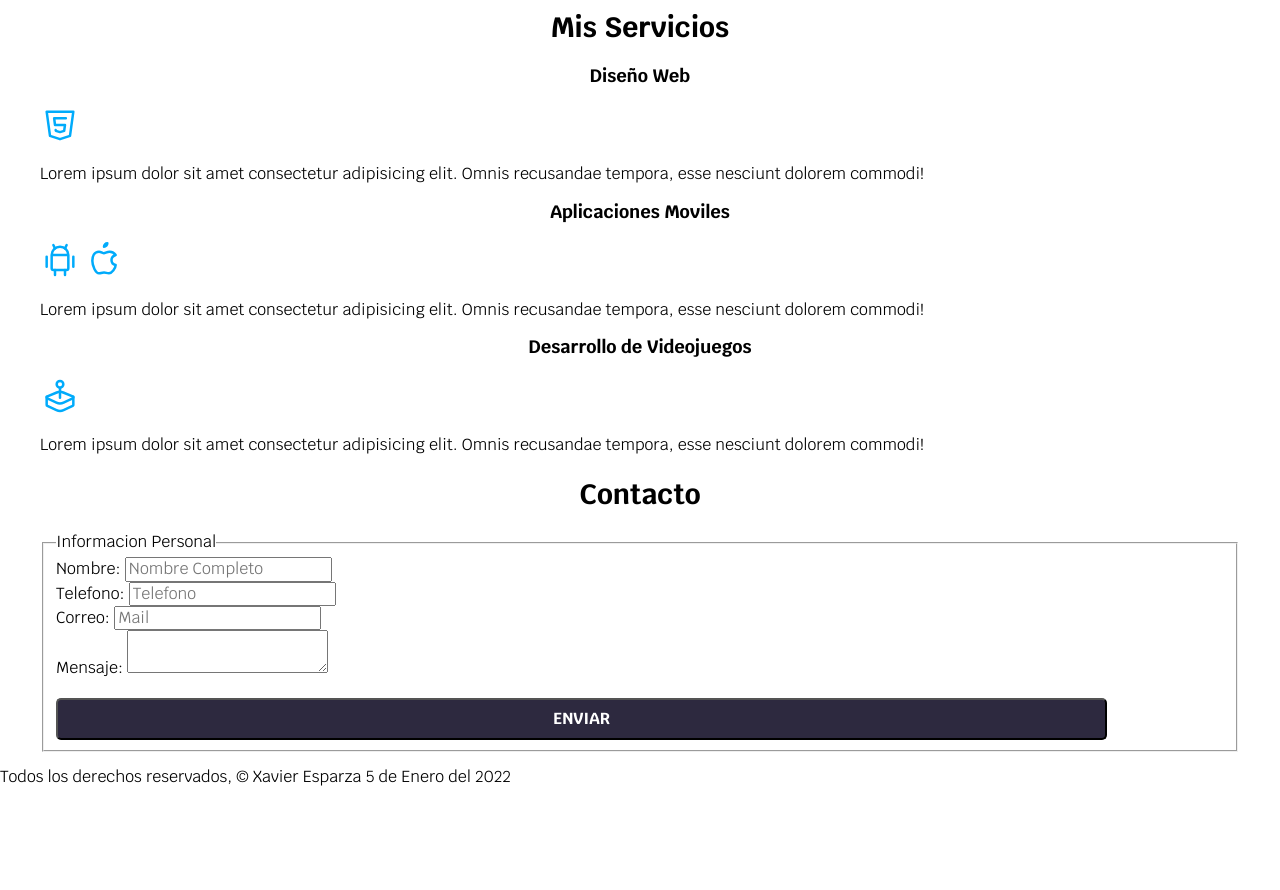
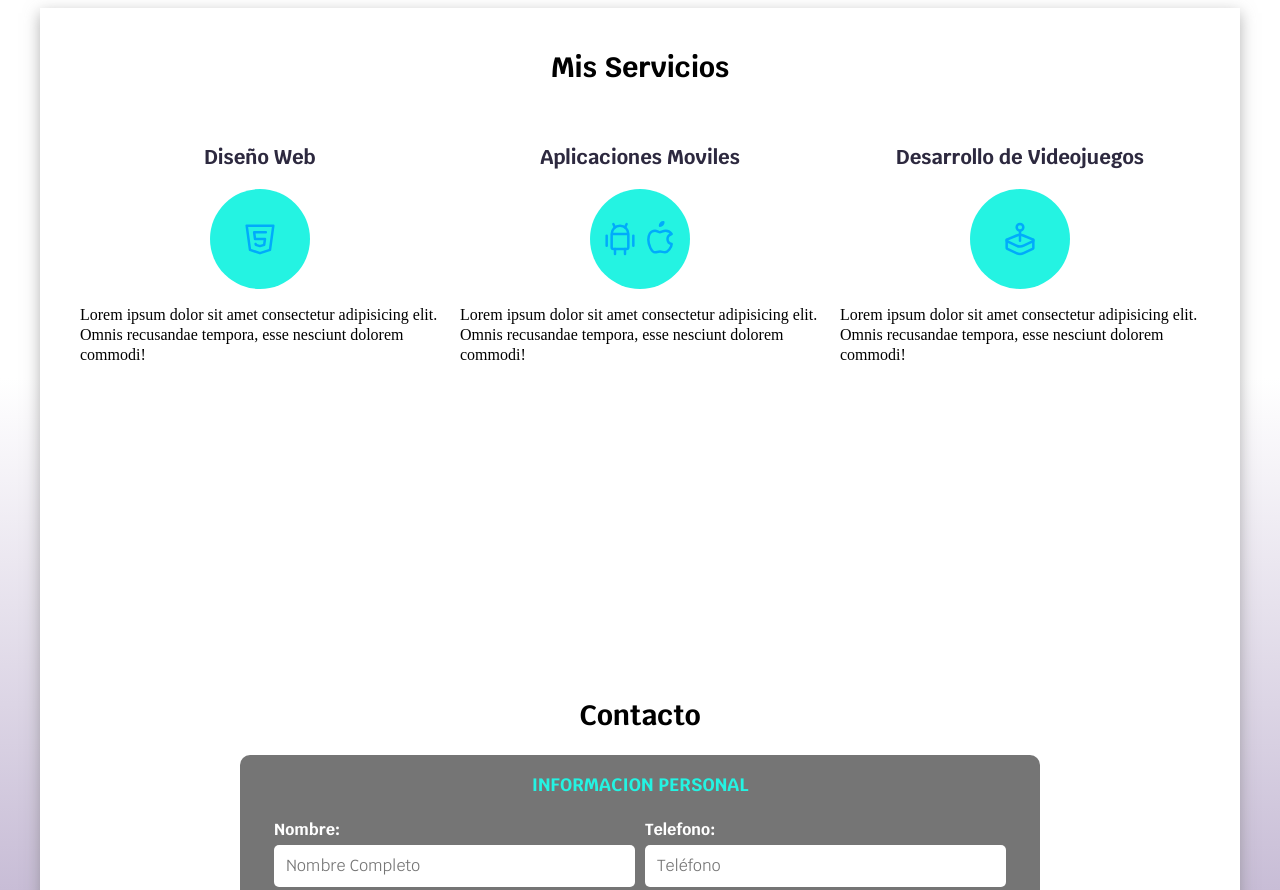
Before and after one commit to XavierJEG/frontend_fundamentals, a plain HTML site: page index.html in a window 1280 px wide. Shown: the part 600-1490 px from the top of the page. Before the commit the page ends 1402 px from the top, so only its background shows below. Drawn offline with Linux system fonts and the light colour scheme.

Commit message:
Finalizacion de formulario de contacto

```diff
--- a/css/styles.css
+++ b/css/styles.css
@@ -2,7 +2,7 @@
 :root{
     --blanco: #fff; /* Custom properties */
     --oscuro: #212121;
-    --primario: #37dff5;
+    --primario: #24f3e2;
     --secundario: #2d293f;
     --gris: #757575;
     --fuente-principal:3.8rem;
@@ -19,6 +19,7 @@ html{
 body{
     font-size: 16px; /* 1rem = 10px */
     font-family: "Krub", sans-serif;
+    background-image: linear-gradient(to top, #9681b1 0%, var(--blanco) 50%);
 }
 
 h1{
@@ -58,7 +59,25 @@ h1,h2,h3{
     border-radius: 0.5rem;
     text-align: center;
     width: 90%;
+    border: none;
 }
+
+.boton:hover{
+    cursor: pointer;
+}
+
+/* Utilidades */
+.w-sm-100{
+    width: 100%;
+}
+
+.flex{
+    display: flex;
+}
+.alinear-derecha{
+    justify-content: flex-end;
+}
+
 @media (max-width: 768px){
     .boton{
         width: auto;
@@ -107,6 +126,7 @@ h1,h2,h3{
     height: 45rem;
     /*padding: 20px;*/
     position: relative;
+    margin-bottom: 2rem;
 
 }
 .contenido-hero{
@@ -129,3 +149,131 @@ h1,h2,h3{
     display: flex;
     align-items: flex-end;
 }
+
+/* Servicios */
+.sombra{
+    -webkit-box-shadow: 0px 5px 15px 0px rgba(112,112,112,0.54); /*chrome*/
+    -moz-box-shadow: 0px 5px 15px 0px rgba(112,112,112,0.54); /*firefox*/
+    box-shadow: 0px 5px 15px 0px rgba(112,112,112,0.54); /*aplicacion estándar*/
+    background-color: rgb(255, 255, 255);
+    padding: 2rem;
+}
+
+/* .servicios{ */
+    /* display: grid; */
+    /* grid-template-columns: 33% 33% 33%; */
+    /* grid-template-columns: 1fr 1fr; */
+    /* grid-template-columns: repeat(3, 33.33%); */
+    /* grid-template-rows: 20rem 50rem 10rem; */
+    /* grid: 20rem 80rem / 30rem 30rem; */
+    /* grid-template-columns: repeat(3, 1fr); */
+    /* grid-template-rows: repeat(2, 1fr); */
+    /* border: 0.5rem solid var(--gris); */
+    /* column-gap: 2rem; */
+    /* row-gap: 2rem; */
+    /* padding: 2rem; */
+/* }  */
+
+@media (min-width: 768px) {
+    .servicios{
+        display: grid;
+        grid-template-columns: repeat(3, 1fr);
+        grid-template-rows: repeat(2, 1fr);
+        column-gap: 2rem;
+        row-gap: 2rem;
+        padding: 2rem;
+    }
+}
+
+
+.servicio{
+    display: flex;
+    flex-direction: column;
+    align-items: center;
+}
+
+.servicio .iconos{
+    height: 10rem;
+    width: 10rem;
+    background-color: var(--primario);
+    border-radius: 50%;
+    display: flex;
+    justify-content: center;
+    align-items: center;
+}
+
+.servicio h3{
+    color: var(--secundario);
+    font-weight: bold;
+    font-size: 2rem;
+}
+.servicios p{
+    line-height: 2rem;
+    font-family: 'Camria';
+}
+
+.formulario{
+    background-color: var(--gris);
+    width: min(80rem, 100%);
+    margin: 0 auto;
+    padding: 2rem;
+    border-radius: 1rem;
+}
+
+.formulario fieldset{
+    border: none;
+}
+
+.formulario legend{
+    text-align: center;
+    font-size: 1.8rem;
+    text-transform: uppercase;
+    font-weight: bold;
+    margin-bottom: 2rem;
+    color: var(--primario);
+}
+
+.contenedor-campos{}
+.campo{
+    margin-bottom: 2rem;
+}
+.campo label{
+    color: var(--blanco);
+    font-weight: bold;
+    margin-bottom: 0.5rem;
+    display: block;
+}
+
+.campo .input-text{
+    width: 100%;
+    border: none;
+    padding: 1.2rem;
+    border-radius: 0.5rem;
+}
+
+.campo textarea{
+    height: 15rem;
+}
+
+@media (min-width: 768px){
+    .contenedor-campos{
+        display: grid;
+        grid-template-columns: repeat(2, 1fr);
+        grid-template-rows: auto auto;
+        column-gap: 1rem;
+    }
+}
+
+.campo:nth-child(3){
+    grid-column: 1/3;
+}
+
+.campo:nth-child(4){
+    grid-column: 1/3;
+}
+
+.footer{
+    text-align: center;
+    font-size: large;
+    font-weight: bold;
+}
--- a/index.html
+++ b/index.html
@@ -55,6 +55,7 @@
     </section>
 
     <!-- Contenido principal -->
+    <!-- <main class="contenedor sombra"> -->
     <main class="contenedor sombra">
         <h2>Mis Servicios</h2>
 
@@ -129,6 +130,8 @@
                     dolorem
                     commodi!</p>
             </section>
+
+
         </div>
 
         <!-- Contacto -->
@@ -147,7 +150,7 @@
 
                         <div class="campo">
                             <label for="telefono">Telefono: </label>
-                            <input class="input-text" type="tel" id="telefono" placeholder="Telefono" required>
+                            <input class="input-text" type="tel" id="telefono" placeholder="Teléfono" required>
                         </div>
 
                         <div class="campo">
@@ -162,7 +165,7 @@
                     </div>
 
                     <div class="alinear-derecha flex">
-                        <button class="boton w-100" type="submit">Enviar</button>
+                        <button class="boton w-sm-100" type="submit">Enviar</button>
                     </div>
 
                 </fieldset>
@@ -170,7 +173,7 @@
             </form>
         </section>
     </main>
-    <footer>
+    <footer class="footer">
         <p>Todos los derechos reservados,
         &copy; Xavier Esparza 5 de Enero del 2022</p>
     </footer>
```
Also changed, not shown: bootstrap.html (added, +105 -0 lines).
